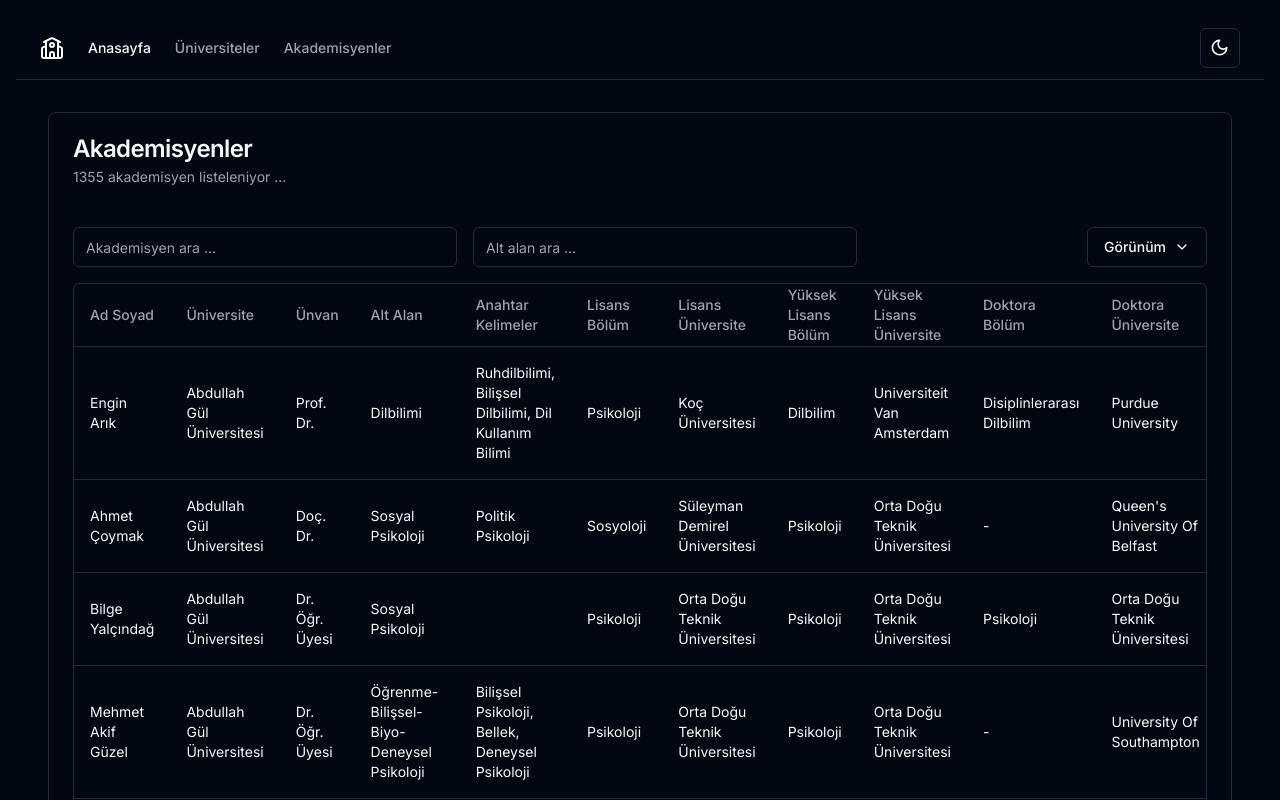
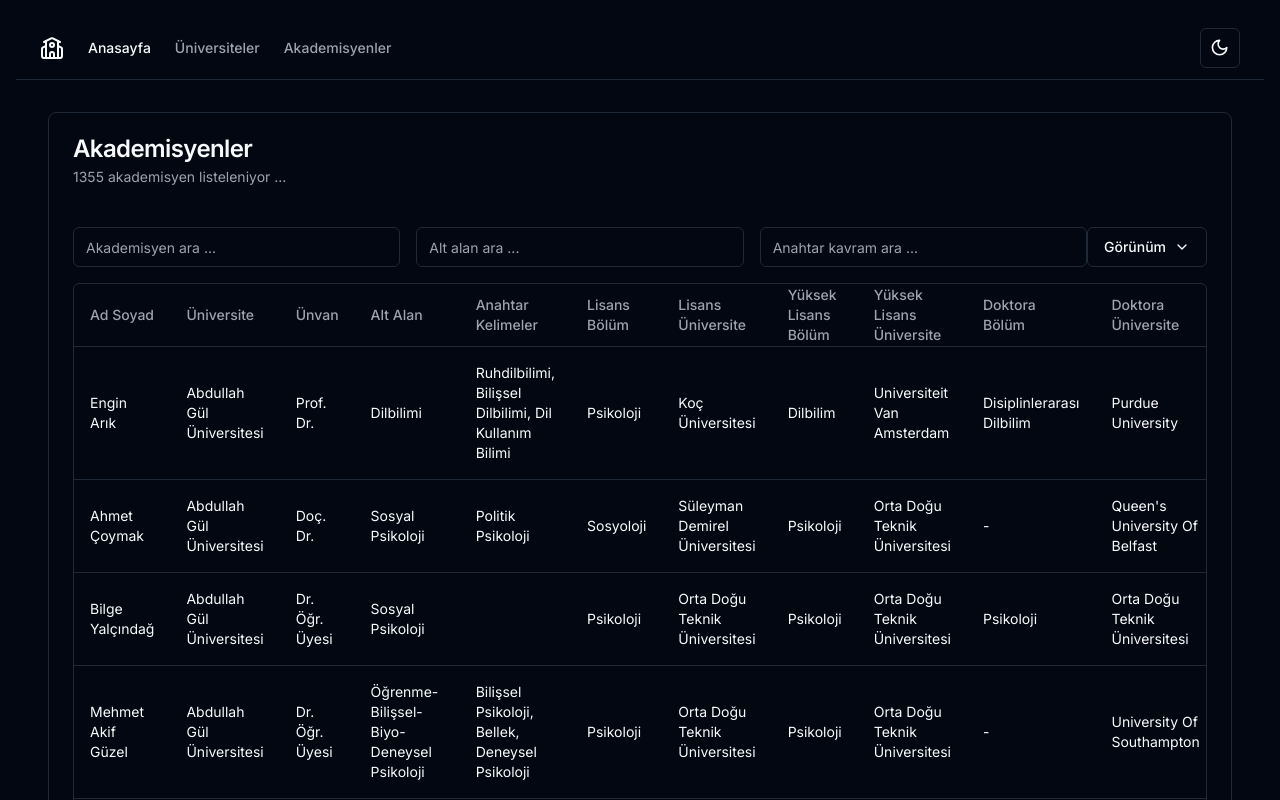
Before and after one commit to altunf/universite_bilgi_sistemi, a Next.js app in the folder client/: page /academics in a window 1280 px wide. Shown: the top 800 px of the page. Built offline with nearby package versions, Linux system fonts and the light colour scheme.

Commit message:
feat: add search input for searching to keywords

```diff
--- a/client/components/data-table.jsx
+++ b/client/components/data-table.jsx
@@ -76,6 +76,8 @@ export function DataTable({ data, columns, random, searchTerm, perPage = 10 }) {
           className="max-w-sm"
         />
         {searchTerm == "fullName" ? (
+          <>
+            {" "}
             <Input
               placeholder={"Alt alan ara ..."}
               value={table.getColumn("subField")?.getFilterValue() ?? ""}
@@ -85,7 +87,18 @@ export function DataTable({ data, columns, random, searchTerm, perPage = 10 }) {
                   ?.setFilterValue(event.target.value.toLocaleLowerCase("tr"))
               }
               className="max-w-sm ml-4"
+            />{" "}
+            <Input
+              placeholder={"Anahtar kavram ara ..."}
+              value={table.getColumn("keyWords")?.getFilterValue() ?? ""}
+              onChange={(event) =>
+                table
+                  .getColumn("keyWords")
+                  ?.setFilterValue(event.target.value.toLocaleLowerCase("tr"))
+              }
+              className="max-w-sm ml-4"
             />
+          </>
         ) : (
           ""
         )}
```
Lines whose indentation alone changed are shown as unchanged.
